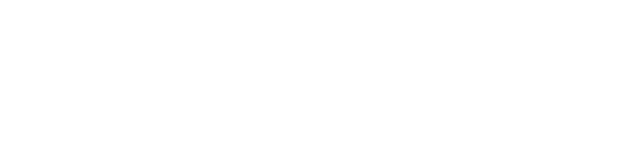
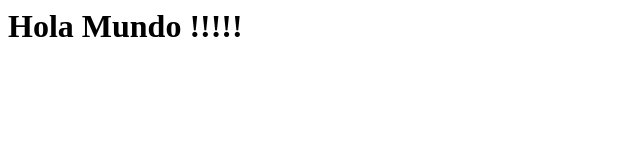
Before and after one commit to Alex70795/guia_hoteles, a website: page index.html in a window 1280 px wide. Shown: the whole page, without its empty margins (0-640 px from the left). Drawn offline with Linux system fonts and the light colour scheme.

Commit message:
modificando mi index.html

```diff
--- a/index.html
+++ b/index.html
@@ -1,5 +1,9 @@
 <html>
 <title>Par o Impar</title>
+<body>
+<h1>  Hola Mundo !!!!!</h1>
 
 
+</body>
+
 </html>
```
